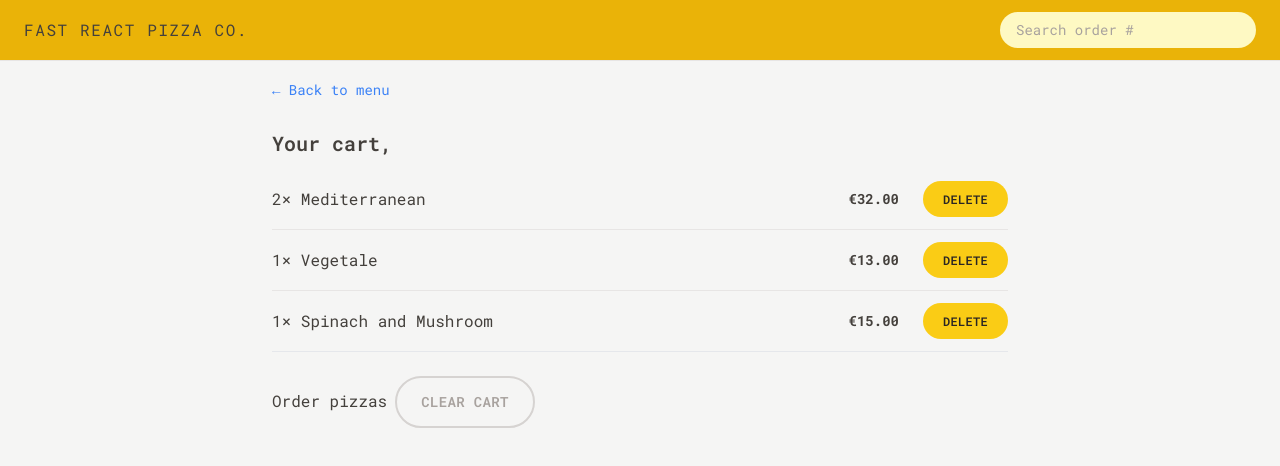
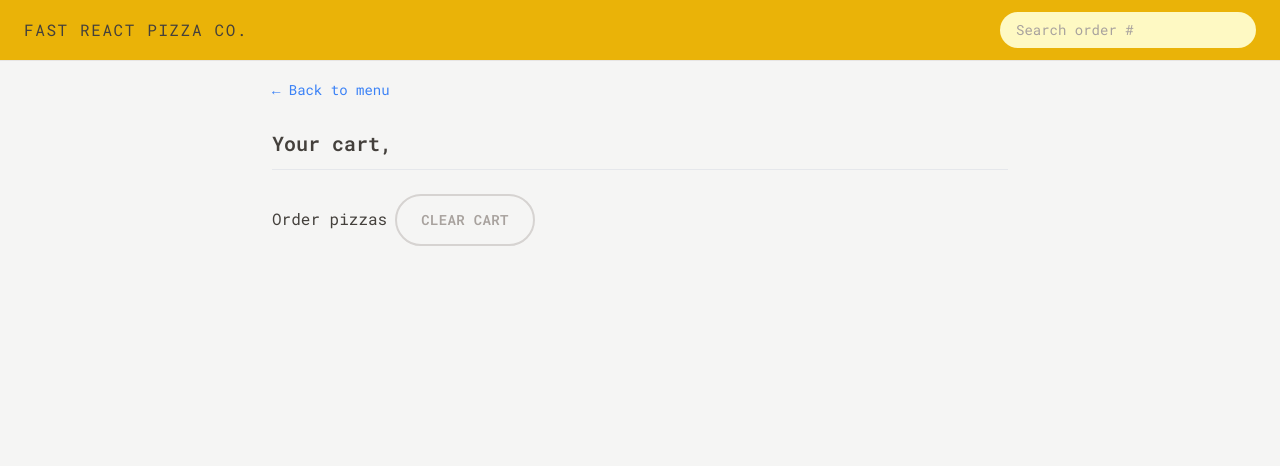
Before and after one commit to thanasisxatz1997/pizzaOrdering-web-app, a React (Vite) app: page /cart in a window 1280 px wide. Shown: the top 466 px of the page. Built offline with nearby package versions, Linux system fonts and the light colour scheme.

Commit message:
Redux-Implementation

```diff
--- a/src/features/cart/Cart.jsx
+++ b/src/features/cart/Cart.jsx
@@ -3,6 +3,10 @@ import LinkButton from '../../ui/LinkButton';
 import Button from '../../ui/Button';
 import CartItem from './CartItem';
 import { useSelector } from 'react-redux';
+import { getCart } from './cartSlice';
+import { getUsername } from '../user/userSlice';
+import { useDispatch } from 'react-redux';
+import { clearCart } from './cartSlice';
 
 const fakeCart = [
   {
@@ -29,8 +33,13 @@ const fakeCart = [
 ];
 
 function Cart() {
-  const username = useSelector((state) => state.user.username);
-  const cart = fakeCart;
+  const cart = useSelector(getCart);
+  const username = useSelector(getUsername);
+  const dispatch = useDispatch();
+
+  function handleClearCart() {
+    dispatch(clearCart());
+  }
 
   return (
     <div className="px-4 py-3">
@@ -39,12 +48,14 @@ function Cart() {
       <h2 className="mt-7 text-xl font-semibold">Your cart, {username}</h2>
       <ul className="mt-3 divide-y divide-stone-200 border-b">
         {cart.map((item) => (
-          <CartItem item={item} key={item.key}></CartItem>
+          <CartItem item={item} key={item.pizzaId}></CartItem>
         ))}
       </ul>
       <div className="mt-6 space-x-2">
         <Button to="/order/new">Order pizzas</Button>
-        <Button type="secondary">Clear cart</Button>
+        <Button type="secondary" onClick={handleClearCart}>
+          Clear cart
+        </Button>
       </div>
     </div>
   );
--- a/src/features/cart/cartSlice.js
+++ b/src/features/cart/cartSlice.js
@@ -42,6 +42,8 @@ export const {
   clearCart,
 } = cartSlice.actions;
 
+export const getCart = (state) => state.cart.cart;
+
 export const getTotalCartQuantity = (state) =>
   state.cart.cart.reduce((sum, item) => sum + item.quantity, 0);
 
--- a/src/features/user/userSlice.js
+++ b/src/features/user/userSlice.js
@@ -39,4 +39,6 @@ const userSlice = createSlice({
 
 export const { updateName } = userSlice.actions;
 
+export const getUsername = (state) => state.user.username;
+
 export default userSlice.reducer;
--- a/src/ui/Home.jsx
+++ b/src/ui/Home.jsx
@@ -1,9 +1,12 @@
 import CreateUser from '../features/user/CreateUser';
 import { useSelector } from 'react-redux';
 import Button from './Button';
+import { getUsername } from '../features/user/userSlice';
 
 function Home() {
-  const username = useSelector((state) => state.user.username);
+  const username = useSelector(getUsername);
+  // Another way of doing it would be
+  // const username = useSelector((state) => state.user.username);
   return (
     <div className="my-10 px-4 text-center sm:my-16">
       <h1
```
